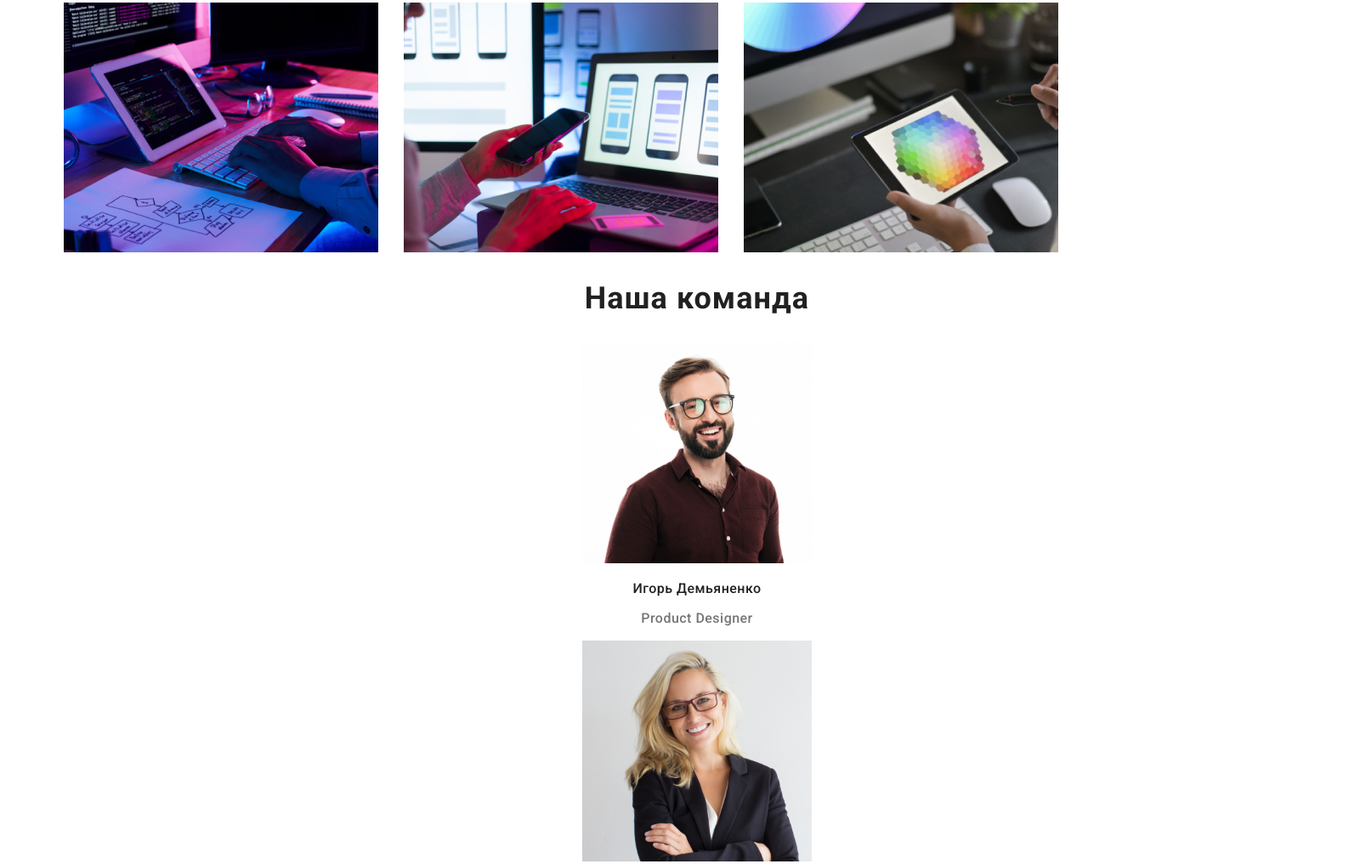
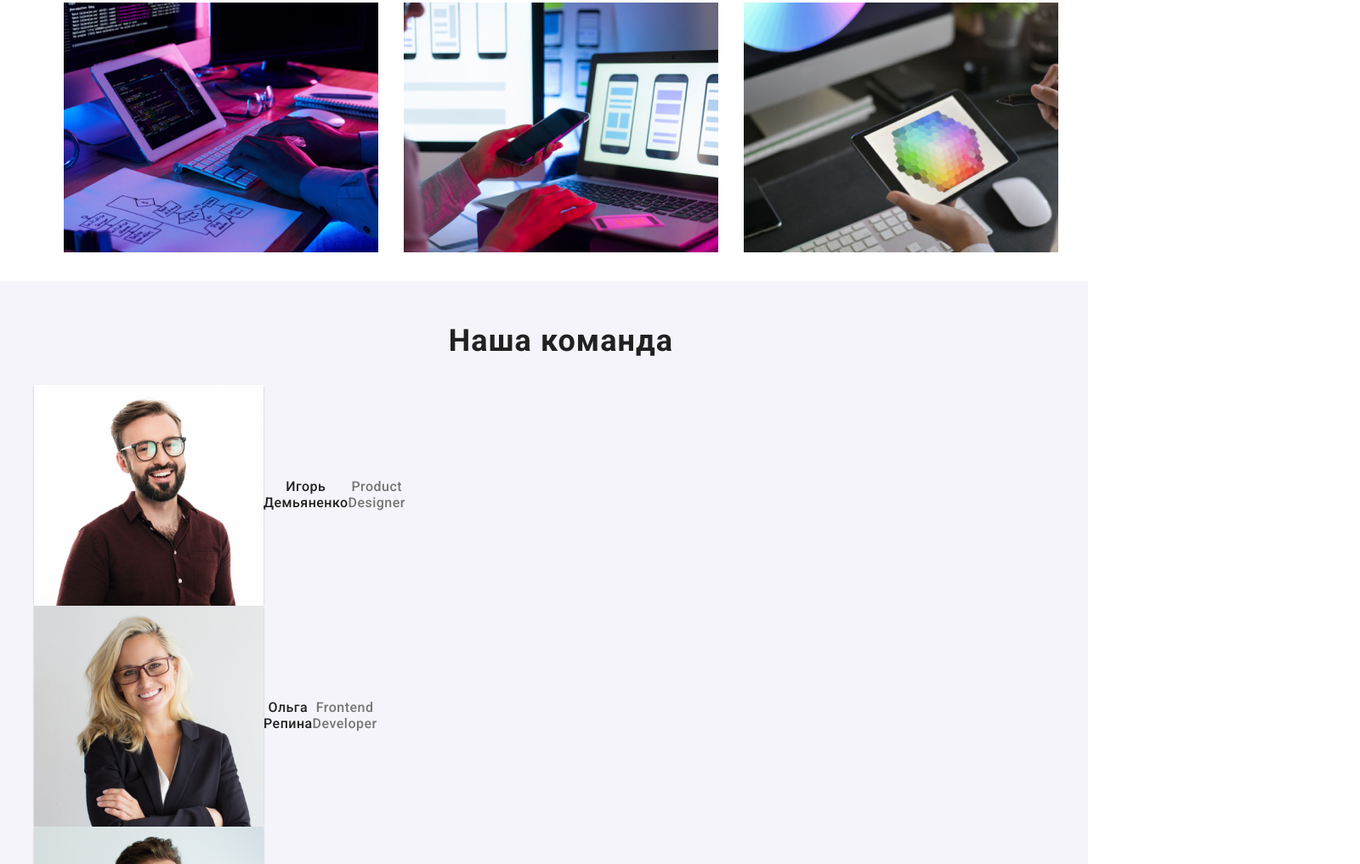
Before and after one commit to 4eptnk/goit-markup-hw-03, a plain HTML site: page index.html in a window 1280 px wide. Shown: the part 978-1995 px from the top of the page at 85% size, 1600 px wide, since content can reach past the window. Drawn offline with nearby package versions, Linux system fonts and the light colour scheme.

Commit message:
правки

```diff
--- a/Style/style.css
+++ b/Style/style.css
@@ -244,11 +244,15 @@ li {
 
 /* our command */
 .our-command {
-  width: 1600px;
+  background-color: #f5f4fa;
 }
 .cmd-section {
   margin-top: 0;
   margin-bottom: 0;
+}
+.cmd-section > .cmd-container {
+  display: flex;
+  align-items: center;
 }
 .cmd-container {
   font-weight: 500;
@@ -256,6 +260,12 @@ li {
   line-height: 1.18;
   text-align: center;
   letter-spacing: 0.03em;
+
+  width: 270px;
+  background: #ffffff;
+  box-shadow: 0px 1px 3px rgba(0, 0, 0, 0.12), 0px 1px 1px rgba(0, 0, 0, 0.14),
+    0px 2px 1px rgba(0, 0, 0, 0.2);
+  border-radius: 0px 0px 4px 4px;
 }
 .cmd-title {
   font-weight: 700;
@@ -264,6 +274,8 @@ li {
   text-align: center;
   letter-spacing: 0.03em;
   color: var(--main-black-color);
+
+  padding-top: 50px;
 }
 .cmd-container > h3 {
   font-weight: inherit;
--- a/index.html
+++ b/index.html
@@ -102,7 +102,7 @@
 
       <!--о компании-->
 
-      <section class="about-company">
+      <section class="abou-company">
         <div class="container-company">
           <h2 class="about-title">Чем мы занимаемся</h2>
           <ul class="about-main">
@@ -124,7 +124,7 @@
       <section class="our-command">
         <div class="container1">
           <ul class="cmd-section">
-            <li><h2 class="cmd-title">Наша команда</h2></li>
+            <h2 class="cmd-title">Наша команда</h2>
             <li class="cmd-container">
               <img
                 src="./photo/работник 1 (1).jpg"
```
